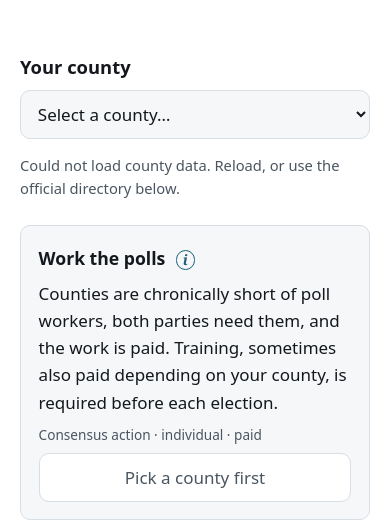
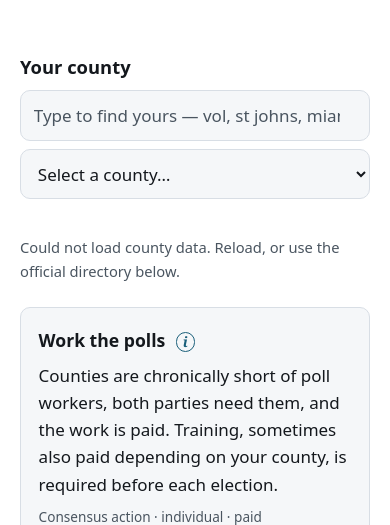
Before and after one commit to wabrocker/unhack-fl, a PHP site: page / in a window 390 px wide. Shown: the part 186-711 px from the top of the page. Run offline with PHP 8.4, Linux system fonts and the light colour scheme.

Commit message:
Add a type-to-filter box above the county selector
Sixty-seven counties is a long scroll, and the ones late in the alphabet
were the slowest to reach. Typing now narrows the list live.

Deliberately a filter above the native <select> rather than a custom
combobox: on a phone the native control opens the OS picker, which is
better than anything hand-rolled, and this keeps it.

Matching ignores punctuation, spaces and case, and treats "saint" as
"st" — so "miami dade", "miami-dade", "de soto", "st johns" and "saint
johns" all find their county. Verified every county matches its own name.
Enter picks the county outright once one match remains, a live region
announces the count for screen readers, and filtering away the selected
county tears down its open panels rather than leaving them stranded.

Co-Authored-By: Claude Opus 5 <noreply@anthropic.com>

```diff
--- a/web/app.js
+++ b/web/app.js
@@ -16,6 +16,8 @@ const API_BASE = "../api/";
 
 const el = {
   county: document.getElementById("county"),
+  filter: document.getElementById("county-filter"),
+  filterStatus: document.getElementById("filter-status"),
   countyNote: document.getElementById("county-note"),
   output: document.getElementById("output"),
   recordsForm: document.getElementById("records-form"),
@@ -46,14 +48,21 @@ async function init() {
     return;
   }
 
-  for (const c of counties) {
-    const opt = document.createElement("option");
-    opt.value = c.slug;
-    opt.textContent = `${c.name} County`;
-    el.county.append(opt);
-  }
+  renderCountyOptions(counties);
 
   el.county.addEventListener("change", onCountyChange);
+  el.filter?.addEventListener("input", onFilter);
+  el.filter?.addEventListener("keydown", (e) => {
+    // Enter picks the county outright when the filter has narrowed to one.
+    if (e.key !== "Enter") return;
+    e.preventDefault();
+    const opts = [...el.county.options].filter((o) => o.value);
+    if (opts.length === 1) {
+      el.county.value = opts[0].value;
+      onCountyChange();
+      el.county.focus();
+    }
+  });
   for (const b of el.buttons()) {
     b.addEventListener("click", () => onAction(b.dataset.action));
   }
@@ -83,6 +92,60 @@ async function init() {
       }
     });
   }
+}
+
+/**
+ * Normalise for matching: "St. Johns", "st johns" and "saint johns" should
+ * all find the same county, and "miami dade" should find Miami-Dade.
+ */
+function norm(s) {
+  return String(s)
+    .toLowerCase()
+    .replace(/\bsaint\b/g, "st")
+    // Drop punctuation AND spaces, so "miami dade", "miami-dade",
+    // "de soto" and "st johns" all match their county.
+    .replace(/[^a-z0-9]/g, "");
+}
+
+function renderCountyOptions(list) {
+  const keep = el.county.value;
+  el.county.replaceChildren();
+
+  const placeholder = document.createElement("option");
+  placeholder.value = "";
+  placeholder.textContent = list.length
+    ? "Select a county…"
+    : "No county matches that";
+  el.county.append(placeholder);
+
+  for (const c of list) {
+    const opt = document.createElement("option");
+    opt.value = c.slug;
+    opt.textContent = `${c.name} County`;
+    el.county.append(opt);
+  }
+
+  // Preserve the current choice if it survived the filter.
+  el.county.value = list.some((c) => c.slug === keep) ? keep : "";
+}
+
+function onFilter() {
+  const q = norm(el.filter.value);
+  const list = q ? counties.filter((c) => norm(c.name).includes(q)) : counties;
+  const before = el.county.value;
+
+  renderCountyOptions(list);
+
+  el.filterStatus.textContent = !q
+    ? ""
+    : list.length === 0
+      ? "No county matches that."
+      : list.length === 1
+        ? `${list[0].name} County — press Enter to choose it.`
+        : `${list.length} counties match.`;
+
+  // Filtering away the chosen county must tear down its panels too.
+  if (before && el.county.value !== before) onCountyChange();
 }
 
 function selected() {
--- a/web/index.html
+++ b/web/index.html
@@ -20,10 +20,20 @@
 
   <section aria-labelledby="county-h">
     <h2 id="county-h">Your county</h2>
+
+    <label class="visually-hidden" for="county-filter">
+      Type to narrow the county list
+    </label>
+    <input type="search" id="county-filter" autocomplete="off"
+           spellcheck="false" aria-controls="county"
+           placeholder="Type to find yours — vol, st johns, miami…">
+
     <label class="visually-hidden" for="county">County</label>
     <select id="county" data-testid="county">
       <option value="">Select a county…</option>
     </select>
+
+    <p class="hint" id="filter-status" role="status" aria-live="polite"></p>
     <p class="note" id="county-note" hidden></p>
   </section>
 
--- a/web/styles.css
+++ b/web/styles.css
@@ -205,3 +205,14 @@ textarea { resize: vertical; line-height: 1.5; }
 
 .apply { margin: 1rem 0 .25rem; }
 .apply .btn-secondary { font-weight: 600; }
+
+/* Filter box above the county select. The native <select> stays — on a
+   phone it opens the OS picker, which beats any custom listbox. */
+#county-filter { margin-bottom: .5rem; }
+input[type="search"] {
+  display: block; width: 100%; padding: .7rem .8rem; font: inherit;
+  color: var(--ink); background: var(--bg-soft);
+  border: 1px solid var(--line); border-radius: var(--radius);
+  -webkit-appearance: none; appearance: none;
+}
+#filter-status { min-height: 1.2em; margin-top: .35rem; }
```
Also changed, not shown: 1 other file.
